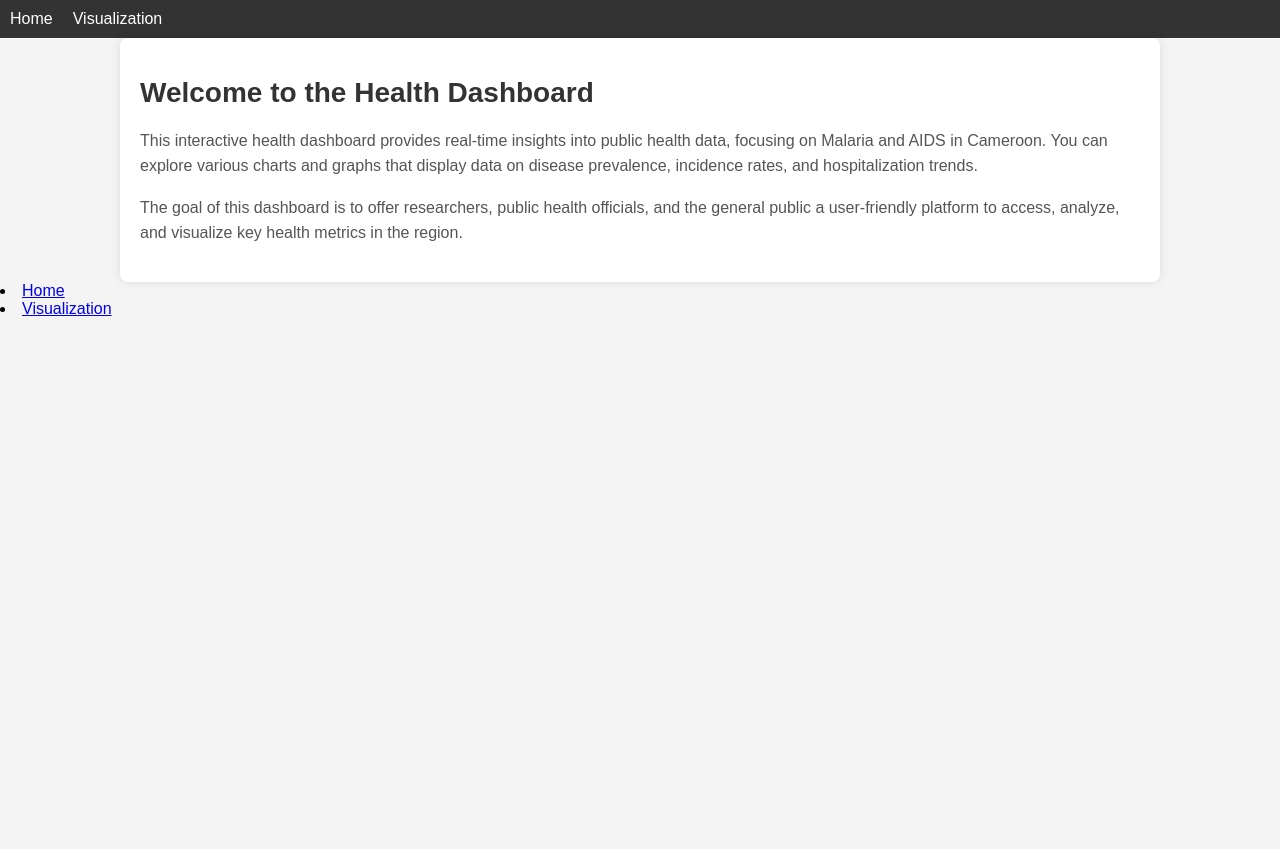
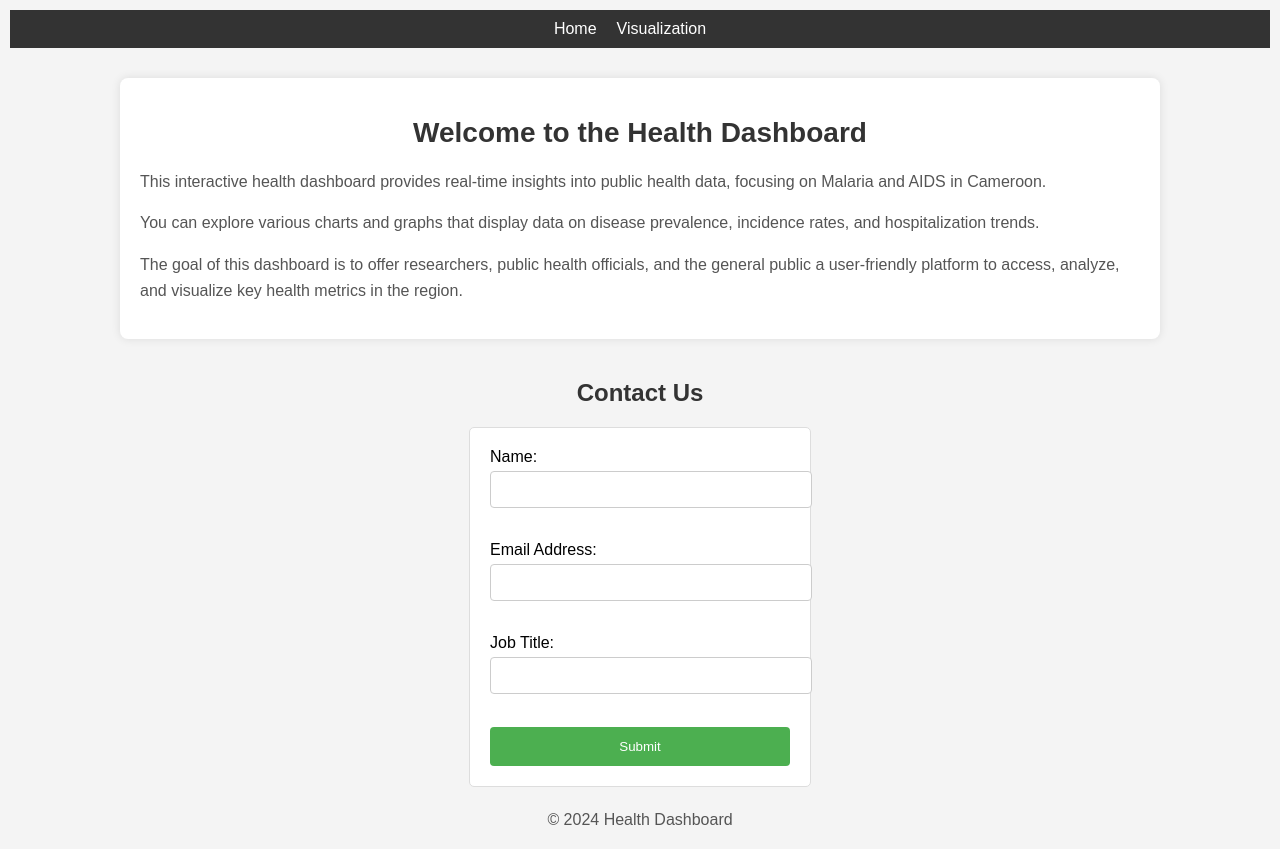
Before and after one commit to Ngayep/Ihd_dashboard, a Flask app: page / in a window 1280 px wide. Before the commit the page ends 316 px from the top, so only its background shows below. Run offline with Flask 3, Linux system fonts and the light colour scheme; data that the repository does not hold is empty.

Commit message:
css updated

```diff
--- a/app/routes.py
+++ b/app/routes.py
@@ -1,4 +1,5 @@
-from flask import Blueprint, render_template, jsonify
+from flask import Blueprint, render_template, jsonify, request, redirect, url_for
+import csv
 import pandas as pd
 import plotly.express as px
 from . import db
@@ -56,10 +57,24 @@ def fetch_data():
 
 
 @main.route('/')
-def index():
-    """Route for the index page."""
+def home():
+    """Route for the home page."""
     data = fetch_data()
-    return render_template('index.html', data=data)
+    return render_template('home.html', data=data)
+
+
+@main.route('/submit_contact', methods=['POST'])
+def submit_contact():
+    name = request.form['name']
+    email = request.form['email']
+    job_title = request.form['job_title']
+
+    # Save to CSV file
+    with open('contacts.csv', mode='a', newline='') as file:
+        writer = csv.writer(file)
+        writer.writerow([name, email, job_title])
+
+    return redirect(url_for('main.home'))
 
 
 @main.route('/visualizations')
--- a/app/static/css/styles.css
+++ b/app/static/css/styles.css
@@ -4,6 +4,12 @@ body {
     margin: 0;
     padding: 0;
     background-color: #f4f4f4;
+}
+
+header {
+    background-color: #f4f4f4;
+    padding: 10px;
+    text-align: center;
 }
 
 /* Navigation Menu */
@@ -13,10 +19,11 @@ nav ul {
     padding: 10px;
     margin: 0;
     display: flex;
+    justify-content: center; /* Centers the navigation items */
 }
 
 nav ul li {
-    margin-right: 20px;
+    margin-right: 20px; /* Added spacing between menu items */
 }
 
 nav ul li a {
@@ -29,24 +36,66 @@ nav ul li a:hover {
     color: #ddd;
 }
 
+/* Form styling */
+form {
+    width: 300px;
+    margin: 20px auto;
+    padding: 20px;
+    border: 1px solid #ddd;
+    border-radius: 5px;
+    background-color: #fff;
+}
+
+form label {
+    display: block;
+    margin-bottom: 5px;
+}
+
+form input[type="text"],
+form input[type="email"] {
+    width: 100%;
+    padding: 10px;
+    margin-bottom: 15px; /* Increased spacing */
+    border: 1px solid #ccc;
+    border-radius: 4px;
+}
+
+form input[type="submit"] {
+    background-color: #4CAF50;
+    color: white;
+    border: none;
+    padding: 12px;
+    cursor: pointer;
+    width: 100%; /* Full width button */
+    border-radius: 4px;
+}
+
+form input[type="submit"]:hover {
+    background-color: #45a049;
+}
+
 /* Main content */
 .content {
     padding: 20px;
     max-width: 1000px;
-    margin: 0 auto;
+    margin: 20px auto; /* Added margin to create space around the content */
     background-color: #fff;
     border-radius: 8px;
-    box-shadow: 0 0 10px rgba(0,0,0,0.1);
+    box-shadow: 0 0 10px rgba(0, 0, 0, 0.1);
 }
 
 h1 {
     font-size: 28px;
     color: #333;
+    margin-bottom: 20px;
+    text-align: center;
 }
 
 h2 {
     font-size: 24px;
     margin-top: 40px;
+    color: #333;
+    text-align: center;
 }
 
 p {
@@ -54,3 +103,7 @@ p {
     line-height: 1.6;
     color: #555;
 }
+
+.footer {
+    text-align: center;
+}
--- /dev/null
+++ b/app/templates/home.html
@@ -0,0 +1,51 @@
+<!DOCTYPE html>
+<html lang="en">
+<head>
+    <meta charset="UTF-8">
+    <meta name="viewport" content="width=device-width, initial-scale=1.0">
+    <title>Health Dashboard - Home</title>
+    <link rel="stylesheet" href="/static/css/styles.css">
+</head>
+<body>
+    <header>
+        <!-- Navigation Menu -->
+        <nav>
+            <ul>
+                <li><a href="/">Home</a></li>
+                <li><a href="/visualizations">Visualization</a></li>
+            </ul>
+        </nav>
+    </header>
+
+    <main>
+        <!-- Main Content -->
+        <div class="content">
+            <h1>Welcome to the Health Dashboard</h1>
+            <p>This interactive health dashboard provides real-time insights into public health data, focusing on Malaria and AIDS in Cameroon.</p>
+            <p>You can explore various charts and graphs that display data on disease prevalence, incidence rates, and hospitalization trends.</p>
+            <p>The goal of this dashboard is to offer researchers, public health officials, and the general public a user-friendly platform to access, analyze, and visualize key health metrics in the region.</p>
+        </div>
+
+        <!-- Contact Form -->
+        <section>
+            <h2>Contact Us</h2>
+            <form action="{{ url_for('main.submit_contact') }}" method="POST">
+                <label for="name">Name:</label>
+                <input type="text" id="name" name="name" required><br><br>
+
+                <label for="email">Email Address:</label>
+                <input type="email" id="email" name="email" required><br><br>
+
+                <label for="job_title">Job Title:</label>
+                <input type="text" id="job_title" name="job_title" required><br><br>
+
+                <input type="submit" value="Submit">
+            </form>
+        </section>
+    </main>
+
+    <footer class="footer">
+        <p>&copy; 2024 Health Dashboard</p>
+    </footer>
+</body>
+</html>
--- a/app/templates/index.html
+++ b/app/templates/index.html
@@ -3,27 +3,45 @@
 <head>
     <meta charset="UTF-8">
     <meta name="viewport" content="width=device-width, initial-scale=1.0">
-    <title>Health Dashboard - Home</title>
-    <link rel="stylesheet" href="/static/css/styles.css">
+    <title>My Portfolio Project</title>
+    <link rel="stylesheet" href="styles.css">
 </head>
 <body>
-    <!-- Navigation Menu -->
-    <nav>
-        <ul>
-            <li><a href="/">Home</a></li>
-            <li><a href="/visualizations">Visualization</a></li>
-        </ul>
-    </nav>
-
-    <!-- Main Content -->
-    <div class="content">
-        <h1>Welcome to the Health Dashboard</h1>
-        <p>This interactive health dashboard provides real-time insights into public health data, focusing on Malaria and AIDS in Cameroon. You can explore various charts and graphs that display data on disease prevalence, incidence rates, and hospitalization trends.</p>
-        <p>The goal of this dashboard is to offer researchers, public health officials, and the general public a user-friendly platform to access, analyze, and visualize key health metrics in the region.</p>
-    </div>
-    <div>
-	    <li><a href="/">Home</a></li>
-            <li><a href="/visualizations">Visualization</a></li>
-    </div>
+    <header>
+        <h1>Welcome to My Portfolio Project</h1>
+        <nav>
+            <ul>
+                <li><a href="#about">About Me</a></li>
+                <li><a href="#project">My Project</a></li>
+                <li><a href="#contact">Contact</a></li>
+            </ul>
+        </nav>
+    </header>
+    <section id="about">
+        <h2>About Me</h2>
+        <p>Tell your story here. Share your background, skills, and experiences as a developer.</p>
+    </section>
+    <section id="project">
+        <h2>My Project</h2>
+        <p>Provide details about your project. What does it do? What technologies did you use? Include a link to your deployed app and GitHub repository.</p>
+        <a href="https://your-deployed-app-url.com">View the App</a>
+        <a href="https://github.com/yourusername/your-repo">View on GitHub</a>
+    </section>
+    <section id="contact">
+        <h2>Contact</h2>
+        <p>Provide a way for visitors to reach you. You can include a simple form or just your contact information.</p>
+        <form action="mailto:your-email@example.com" method="post" enctype="text/plain">
+            <label for="name">Name:</label>
+            <input type="text" id="name" name="name" required>
+            <label for="email">Email:</label>
+            <input type="email" id="email" name="email" required>
+            <label for="message">Message:</label>
+            <textarea id="message" name="message" required></textarea>
+            <button type="submit">Send</button>
+        </form>
+    </section>
+    <footer>
+        <p>&copy; 2024 Your Name. All rights reserved.</p>
+    </footer>
 </body>
 </html>
--- a/app/templates/visualizations.html
+++ b/app/templates/visualizations.html
@@ -16,6 +16,7 @@
     </nav>
 
     <!-- Main Content -->
+    <main>
         <div class="content">
             <h1>Health Data Visualization</h1>
 
@@ -29,5 +30,10 @@
             <h2>Mortality Distribution</h2>
             <div>{{ mortality_html | safe }}</div>
         </div>
+    </main>
+
+    <footer class="footer">
+        <p>&copy; 2024 Health Dashboard</p>
+    </footer>
 </body>
 </html>
--- /dev/null
+++ b/contacts.csv
@@ -0,0 +1,3 @@
+Jessica,courtesyofjess@gmail.com,researcher
+Jessica,courtesyofjess@gmail.com,researcher
+ffy,courtesyofjess@gmail.com,researcher
```
Lines whose indentation alone changed are shown as unchanged.
